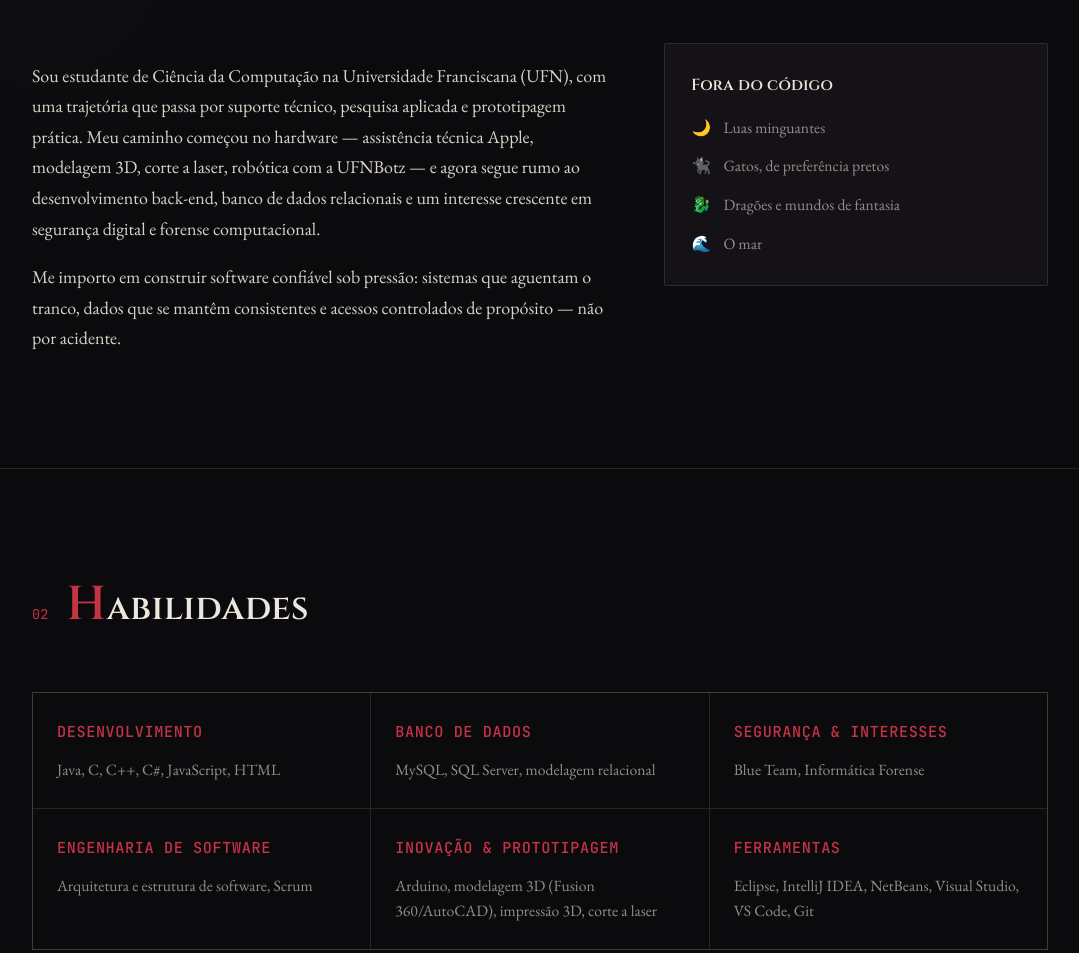
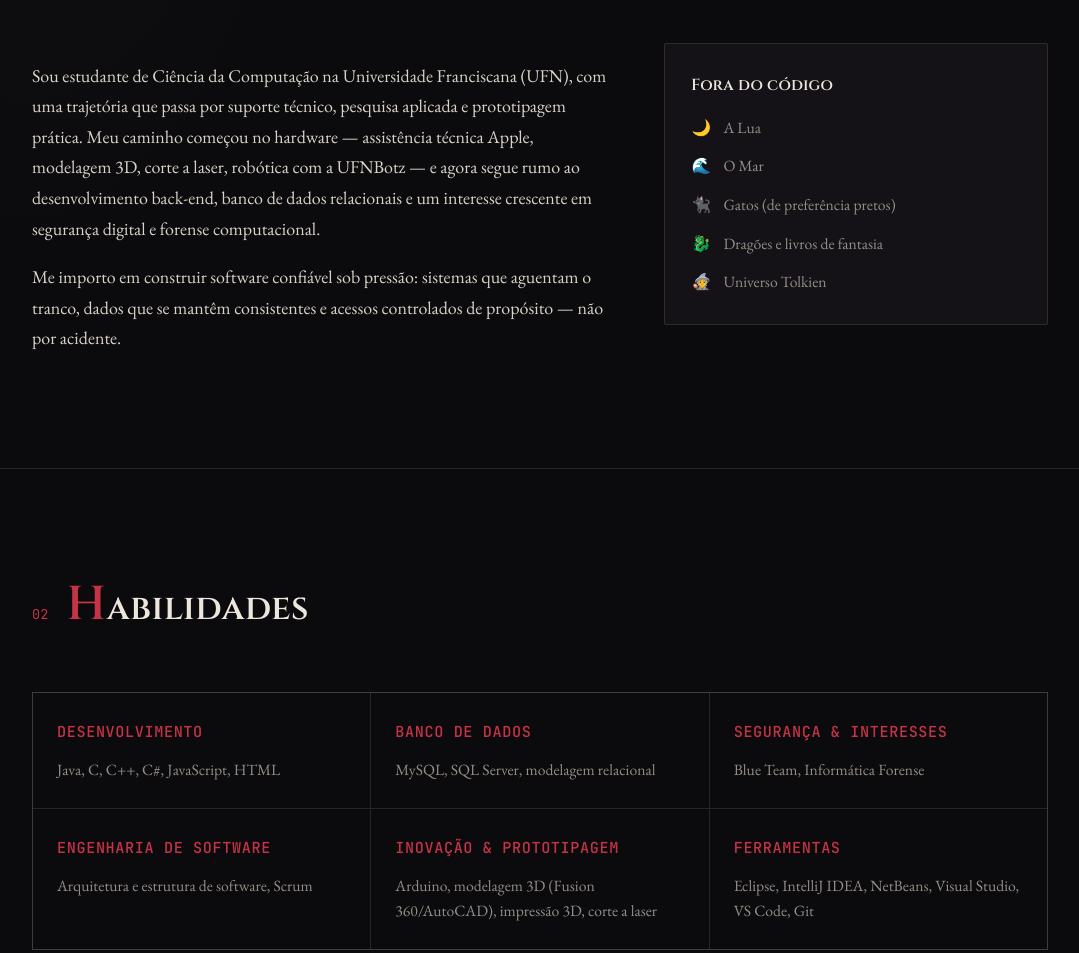
Before and after one commit to Andrisa-S/Andrisa-S.github.io, a plain HTML site: page index.html in a window 1280 px wide. Shown: the part 900-1853 px from the top of the page, without its empty margins (100-1179 px from the left). Drawn offline with nearby package versions, Linux system fonts and the light colour scheme.

Commit message:
Update project links and add new items in the aside

```diff
--- a/index.html
+++ b/index.html
@@ -341,10 +341,11 @@
         <aside class="grimoire">
           <h3 data-i18n="about.aside.title">Fora do código</h3>
           <ul>
-            <li><span class="ic">🌙</span><span data-i18n="about.aside.1">Luas minguantes</span></li>
-            <li><span class="ic">🐈‍⬛</span><span data-i18n="about.aside.2">Gatos, de preferência pretos</span></li>
-            <li><span class="ic">🐉</span><span data-i18n="about.aside.3">Dragões e mundos de fantasia</span></li>
-            <li><span class="ic">🌊</span><span data-i18n="about.aside.4">O mar</span></li>
+            <li><span class="ic">🌙</span><span data-i18n="about.aside.1">A Lua</span></li>
+            <li><span class="ic">🌊</span><span data-i18n="about.aside.4">O Mar</span></li>
+            <li><span class="ic">🐈‍⬛</span><span data-i18n="about.aside.2">Gatos (de preferência pretos)</span></li>
+            <li><span class="ic">🐉</span><span data-i18n="about.aside.3">Dragões e livros de fantasia</span></li>
+            <li><span class="ic">🧙</span><span data-i18n="about.aside.3">Universo Tolkien</span></li>
           </ul>
         </aside>
       </div>
@@ -490,7 +491,7 @@
             </div>
           </div>
           <div class="project-links">
-            <!-- ADICIONE O LINK DO GITHUB AQUI: <a href="COLE_O_LINK_AQUI" target="_blank" rel="noopener">GitHub →</a> -->
+            <a href="https://github.com/MatheusPichler88/Projeto-Museu-Treze-De-Maio" target="_blank" rel="noopener">GitHub →</a>
           </div>
         </div>
 
@@ -502,7 +503,7 @@
             <div class="tech-tags"><span class="tag" data-i18n="proj.museu.tag">Projeto de extensão</span></div>
           </div>
           <div class="project-links">
-            <a href="https://github.com/MatheusPichler88/Projeto-Museu-Treze-De-Maio" target="_blank" rel="noopener">GitHub →</a>
+            <a href=" https://github.com/Andrisa-S/ControleGastosAPI.NET" target="_blank" rel="noopener">GitHub →</a>
           </div>
         </div>
 
```
